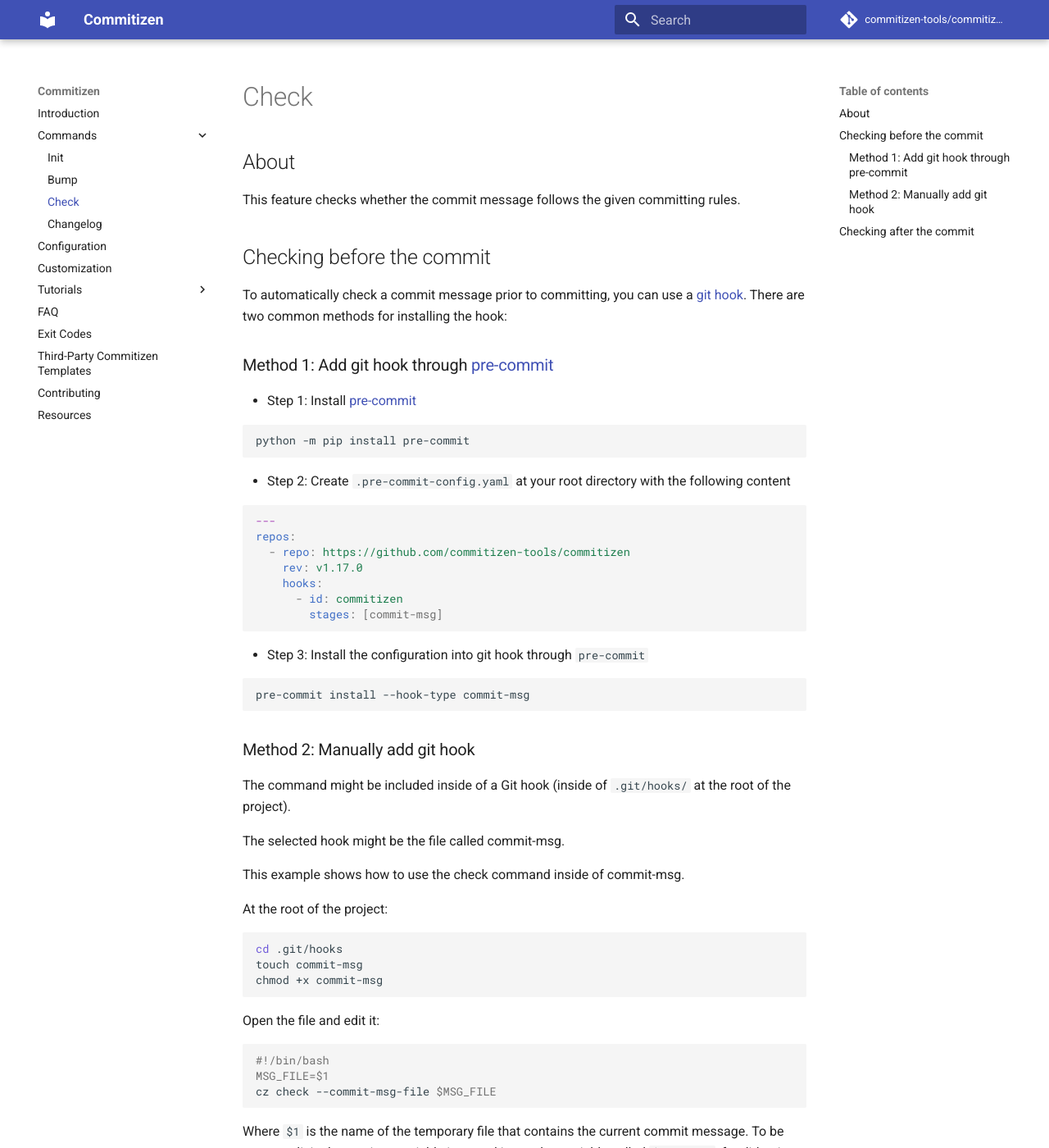
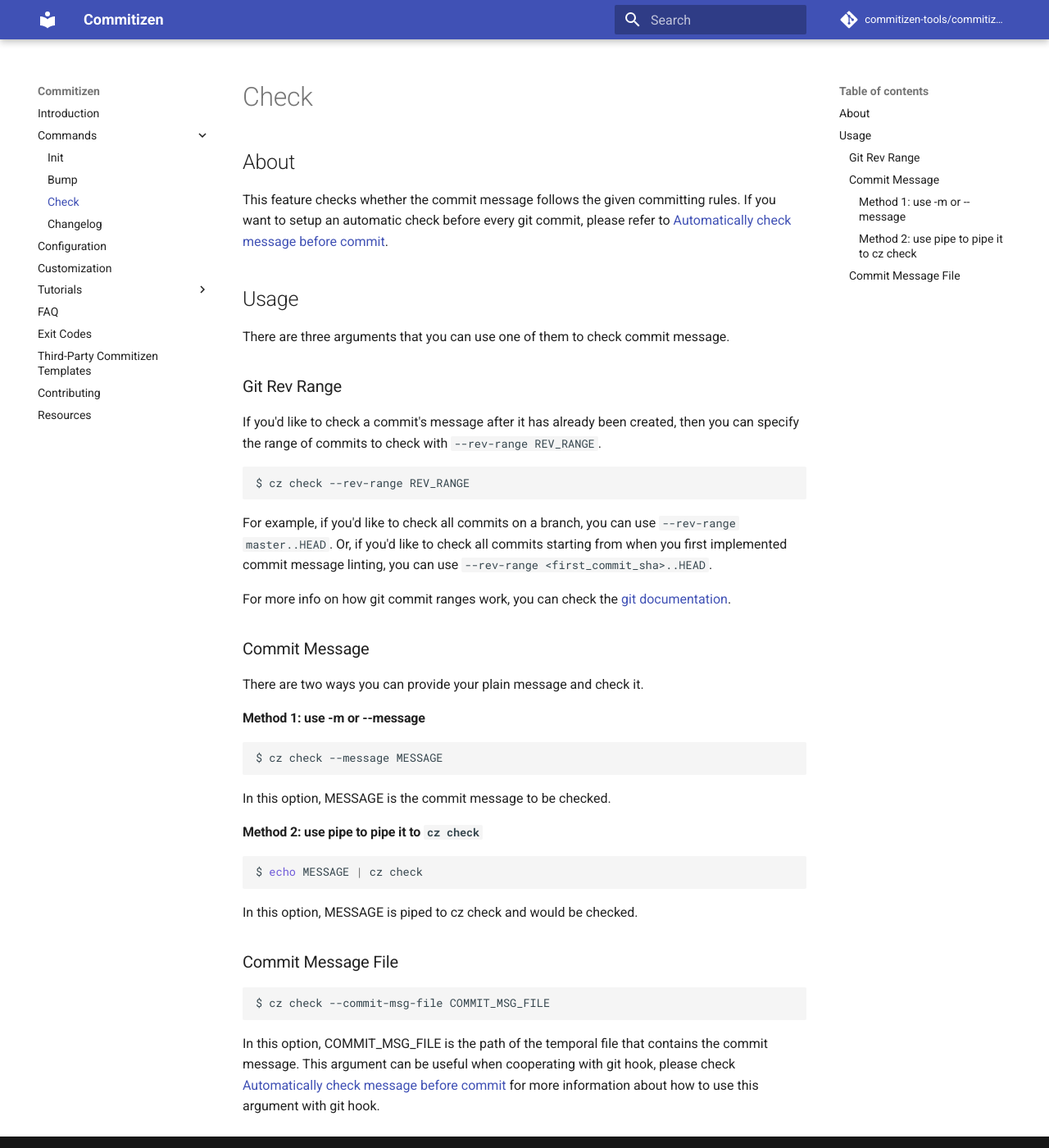
Before and after one commit to commitizen-tools/commitizen, an MkDocs documentation site: the page built from docs/check.md, in a window 1280 px wide and 1400 px high. Shown: the whole window at 82% size. Built offline with MkDocs 1.6.1 and Material for MkDocs 9.7.7, drawn with Linux system fonts in a browser that asks for light colours; comment, search, counter and statistics services are not loaded; some of the changed text lies outside the part shown.

Commit message:
docs(cz_check): the 'check' document is refactored and the usage of read commit message from pipe is added

````diff
--- /dev/null
+++ b/docs/auto_check.md
@@ -0,0 +1,64 @@
+# Automatically check message before commit
+
+## About
+To automatically check a commit message prior to committing, you can use a [git hook](https://git-scm.com/book/en/v2/Customizing-Git-Git-Hooks).
+
+## How to
+There are two common methods for installing the hook:
+### Method 1: Add git hook through [pre-commit](https://pre-commit.com/)
+
+* Step 1: Install [pre-commit](https://pre-commit.com/)
+
+```sh
+python -m pip install pre-commit
+```
+
+* Step 2: Create `.pre-commit-config.yaml` at your root directory with the following content
+
+```yaml
+---
+repos:
+  - repo: https://github.com/commitizen-tools/commitizen
+    rev: v1.17.0
+    hooks:
+      - id: commitizen
+        stages: [commit-msg]
+```
+
+* Step 3: Install the configuration into git hook through `pre-commit`
+
+```bash
+pre-commit install --hook-type commit-msg
+```
+
+### Method 2: Manually add git hook
+The command might be included inside of a Git hook (inside of `.git/hooks/` at the root of the project).
+
+The selected hook might be the file called commit-msg.
+
+This example shows how to use the check command inside of commit-msg.
+
+At the root of the project:
+
+```bash
+cd .git/hooks
+touch commit-msg
+chmod +x commit-msg
+```
+
+Open the file and edit it:
+
+```sh
+#!/bin/bash
+MSG_FILE=$1
+cz check --commit-msg-file $MSG_FILE
+```
+
+Where `$1` is the name of the temporary file that contains the current commit message. To be more explicit, the previous variable is stored in another variable called `$MSG_FILE`, for didactic purposes.
+
+The `--commit-msg-file` flag is required, not optional.
+
+Each time you create a commit, automatically, this hook will analyze it.
+If the commit message is invalid, it'll be rejected.
+
+The commit should follow the given committing rules; otherwise, it won't be accepted.
--- a/docs/check.md
+++ b/docs/check.md
@@ -1,71 +1,47 @@
+# Check
+
 ## About
+This feature checks whether the commit message follows the given committing rules.
+If you want to setup an automatic check before every git commit, please refer to
+[Automatically check message before commit](auto_check.md).
 
-This feature checks whether the commit message follows the given committing rules.
+## Usage
+There are three arguments that you can use one of them to check commit message.
 
-## Checking before the commit
-To automatically check a commit message prior to committing, you can use a [git hook](https://git-scm.com/book/en/v2/Customizing-Git-Git-Hooks). There are two common methods for installing the hook:
-
-### Method 1: Add git hook through [pre-commit](https://pre-commit.com/)
-
-* Step 1: Install [pre-commit](https://pre-commit.com/)
-
-```sh
-python -m pip install pre-commit
-```
-
-* Step 2: Create `.pre-commit-config.yaml` at your root directory with the following content
-
-```yaml
----
-repos:
-  - repo: https://github.com/commitizen-tools/commitizen
-    rev: v1.17.0
-    hooks:
-      - id: commitizen
-        stages: [commit-msg]
-```
-
-* Step 3: Install the configuration into git hook through `pre-commit`
+### Git Rev Range
+If you'd like to check a commit's message after it has already been created, then you can specify the range of commits to check with `--rev-range REV_RANGE`.
 
 ```bash
-pre-commit install --hook-type commit-msg
+$ cz check --rev-range REV_RANGE
 ```
-
-### Method 2: Manually add git hook
-The command might be included inside of a Git hook (inside of `.git/hooks/` at the root of the project).
-
-The selected hook might be the file called commit-msg.
-
-This example shows how to use the check command inside of commit-msg.
-
-At the root of the project:
-
-```bash
-cd .git/hooks
-touch commit-msg
-chmod +x commit-msg
-```
-
-Open the file and edit it:
-
-```sh
-#!/bin/bash
-MSG_FILE=$1
-cz check --commit-msg-file $MSG_FILE
-```
-
-Where `$1` is the name of the temporary file that contains the current commit message. To be more explicit, the previous variable is stored in another variable called `$MSG_FILE`, for didactic purposes.
-
-The `--commit-msg-file` flag is required, not optional.
-
-Each time you create a commit, automatically, this hook will analyze it.
-If the commit message is invalid, it'll be rejected.
-
-The commit should follow the given committing rules; otherwise, it won't be accepted.
-
-## Checking after the commit
-If you'd like to check a commit's message after it has already been created, then you can specify the range of commits to check with `--rev-range REV_RANGE`
 
 For example, if you'd like to check all commits on a branch, you can use `--rev-range master..HEAD`. Or, if you'd like to check all commits starting from when you first implemented commit message linting, you can use `--rev-range <first_commit_sha>..HEAD`.
 
 For more info on how git commit ranges work, you can check the [git documentation](https://git-scm.com/book/en/v2/Git-Tools-Revision-Selection#_commit_ranges).
+
+### Commit Message
+There are two ways you can provide your plain message and check it.
+#### Method 1: use -m or --message
+
+```bash
+$ cz check --message MESSAGE
+```
+
+In this option, MESSAGE is the commit message to be checked.
+
+#### Method 2: use pipe to pipe it to `cz check`
+
+```bash
+$ echo MESSAGE | cz check
+```
+
+In this option, MESSAGE is piped to cz check and would be checked.
+
+### Commit Message File
+
+```bash
+$ cz check --commit-msg-file COMMIT_MSG_FILE
+```
+
+In this option, COMMIT_MSG_FILE is the path of the temporal file that contains the commit message.
+This argument can be useful when cooperating with git hook, please check [Automatically check message before commit](auto_check.md) for more information about how to use this argument with git hook.
````
